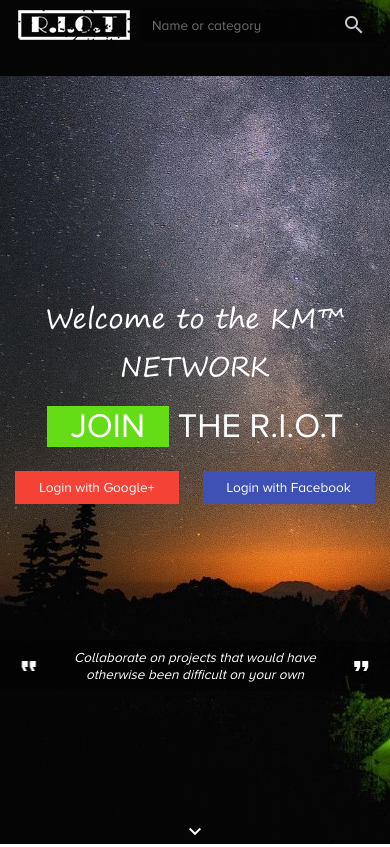
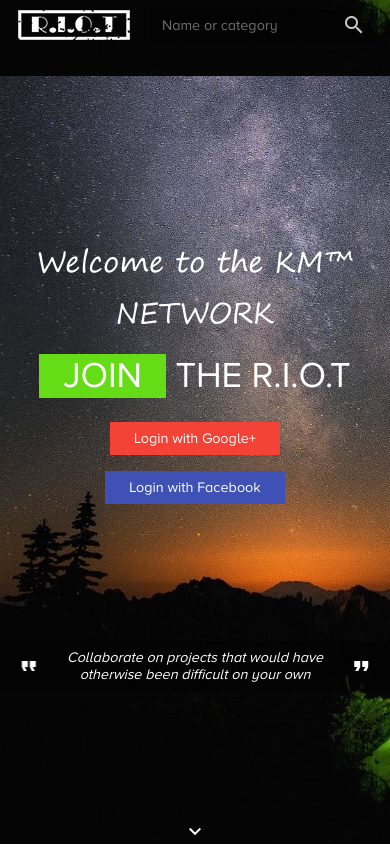
Before and after one commit to MmariDeusdedit/mmarideusdedit.github.io, a plain HTML site: page home.html in a window 390 px wide. Shown: the top 847 px of the page. Drawn offline with Linux system fonts and the light colour scheme.

Commit message:
5th commit

```diff
--- a/home_files/common.css
+++ b/home_files/common.css
@@ -95,7 +95,7 @@ body{
 @media screen and (max-width : 450px) {
 
   body, select, textarea, label{
-    font-size:85% !important;
+    font-size:90% !important;
   }
 
 }
--- a/home_files/index.css
+++ b/home_files/index.css
@@ -36,7 +36,8 @@
 .hero .search input{
   background: transparent;
   padding:8px 12px;
-  width: 250px;
+  max-width: 250px;
+  width: 100%;
   border-radius: 5px;
   border-style: none;
   color: rgb(200, 200, 200);
```
